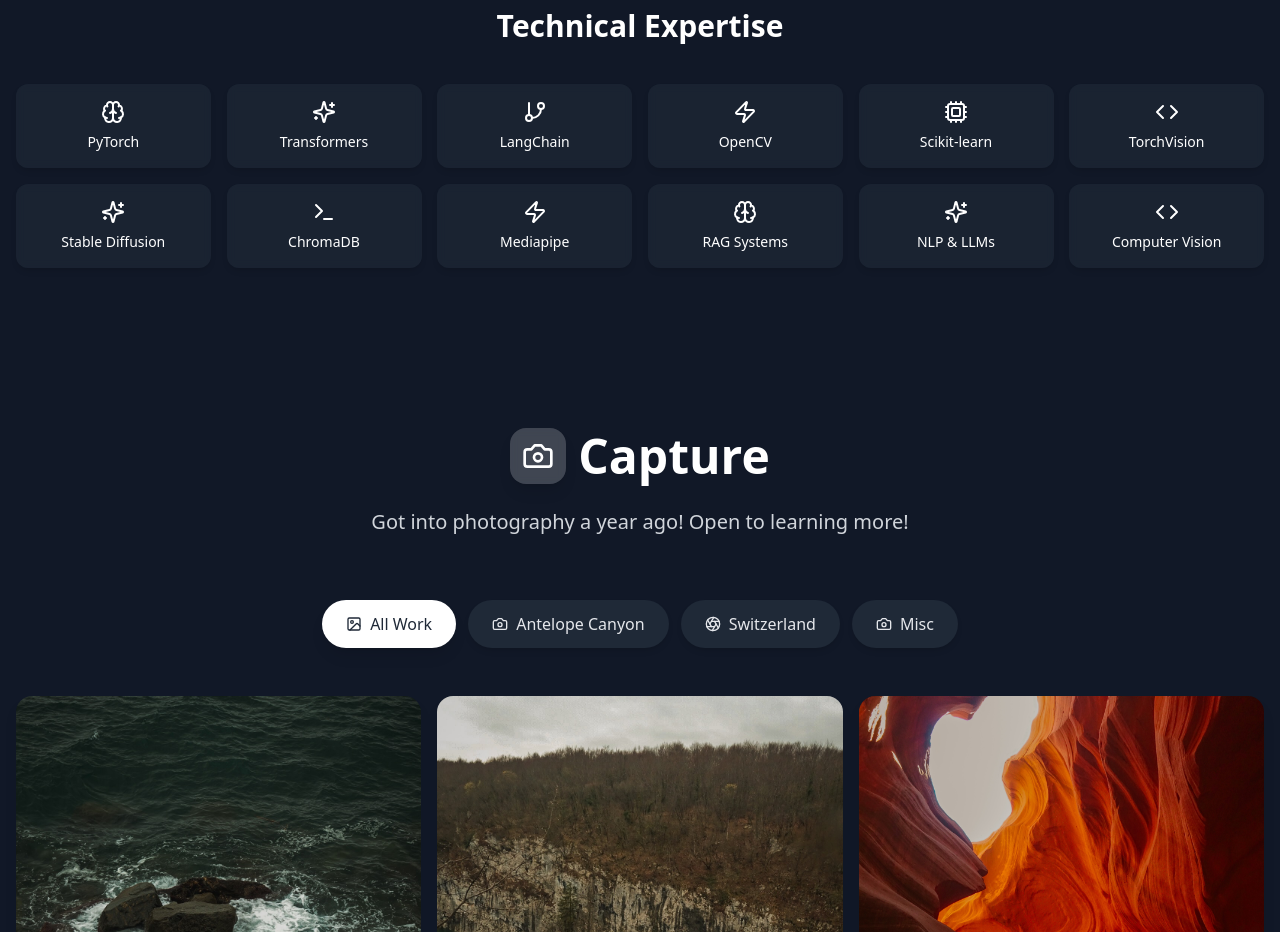
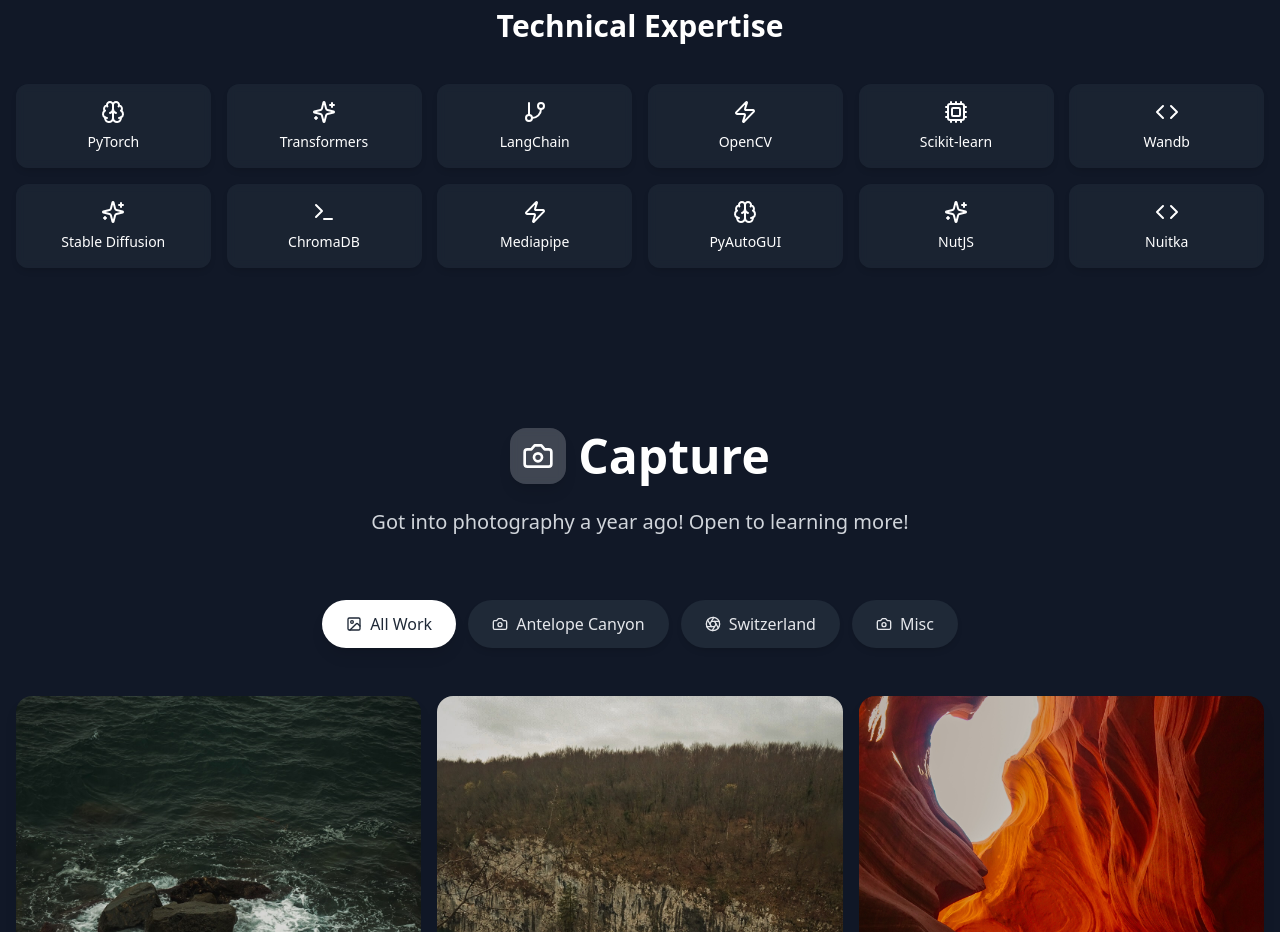
Before and after one commit to HOSH19/personal_website, a React (Vite) app: page / in a window 1280 px wide. Shown: the part 1700-2632 px from the top of the page. Built offline with nearby package versions, Linux system fonts and the light colour scheme.

Commit message:
adjusted libraries

```diff
--- a/src/components/AISection.tsx
+++ b/src/components/AISection.tsx
@@ -65,13 +65,13 @@ export function AISection() {
     { name: "LangChain", icon: GitBranch },
     { name: "OpenCV", icon: Zap },
     { name: "Scikit-learn", icon: Cpu },
-    { name: "TorchVision", icon: Code },
+    { name: "Wandb", icon: Code },
     { name: "Stable Diffusion", icon: Sparkles },
     { name: "ChromaDB", icon: Terminal },
     { name: "Mediapipe", icon: Zap },
-    { name: "RAG Systems", icon: Brain },
-    { name: "NLP & LLMs", icon: Sparkles },
-    { name: "Computer Vision", icon: Code }
+    { name: "PyAutoGUI", icon: Brain },
+    { name: "NutJS", icon: Sparkles },
+    { name: "Nuitka", icon: Code }
   ];
 
   return (
```
